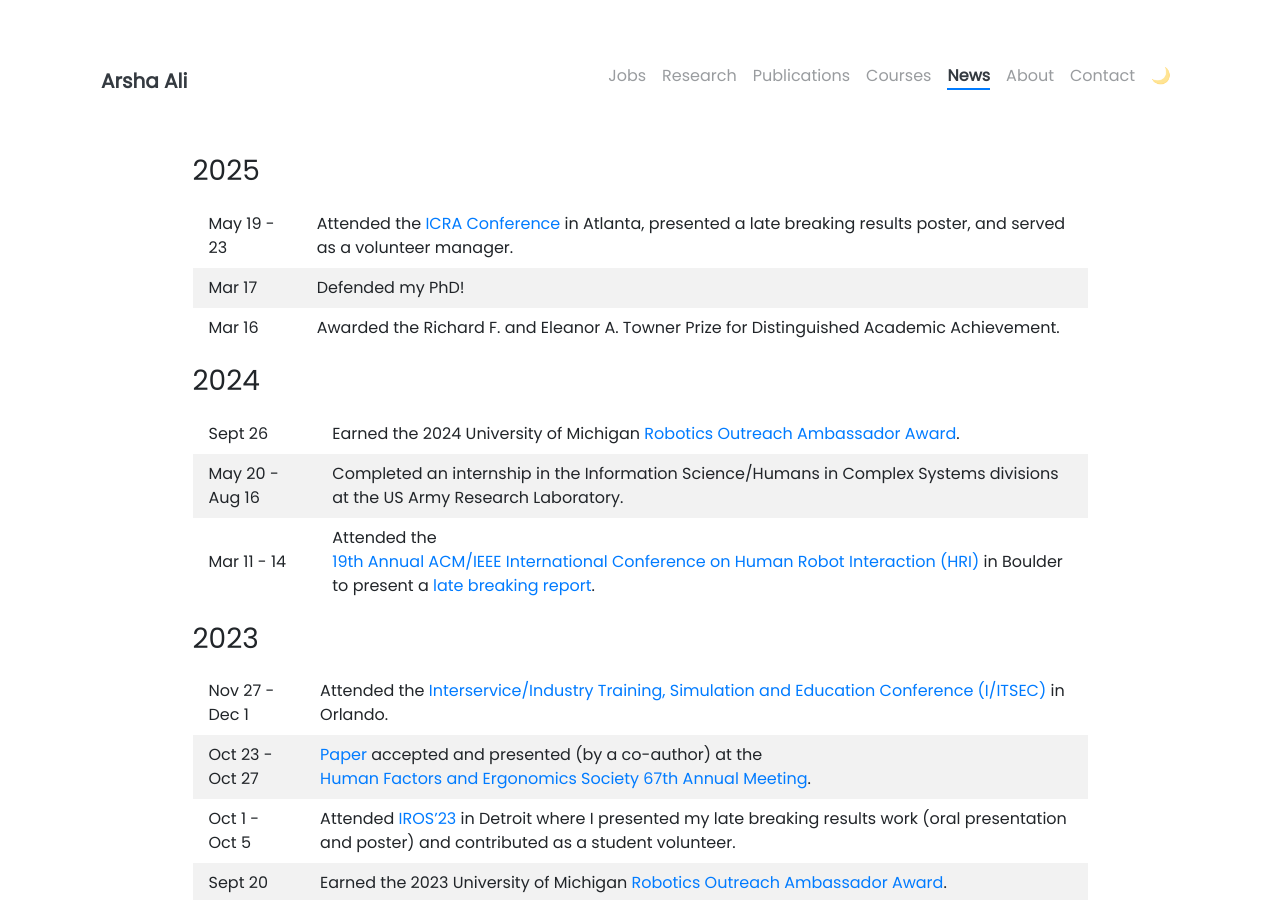
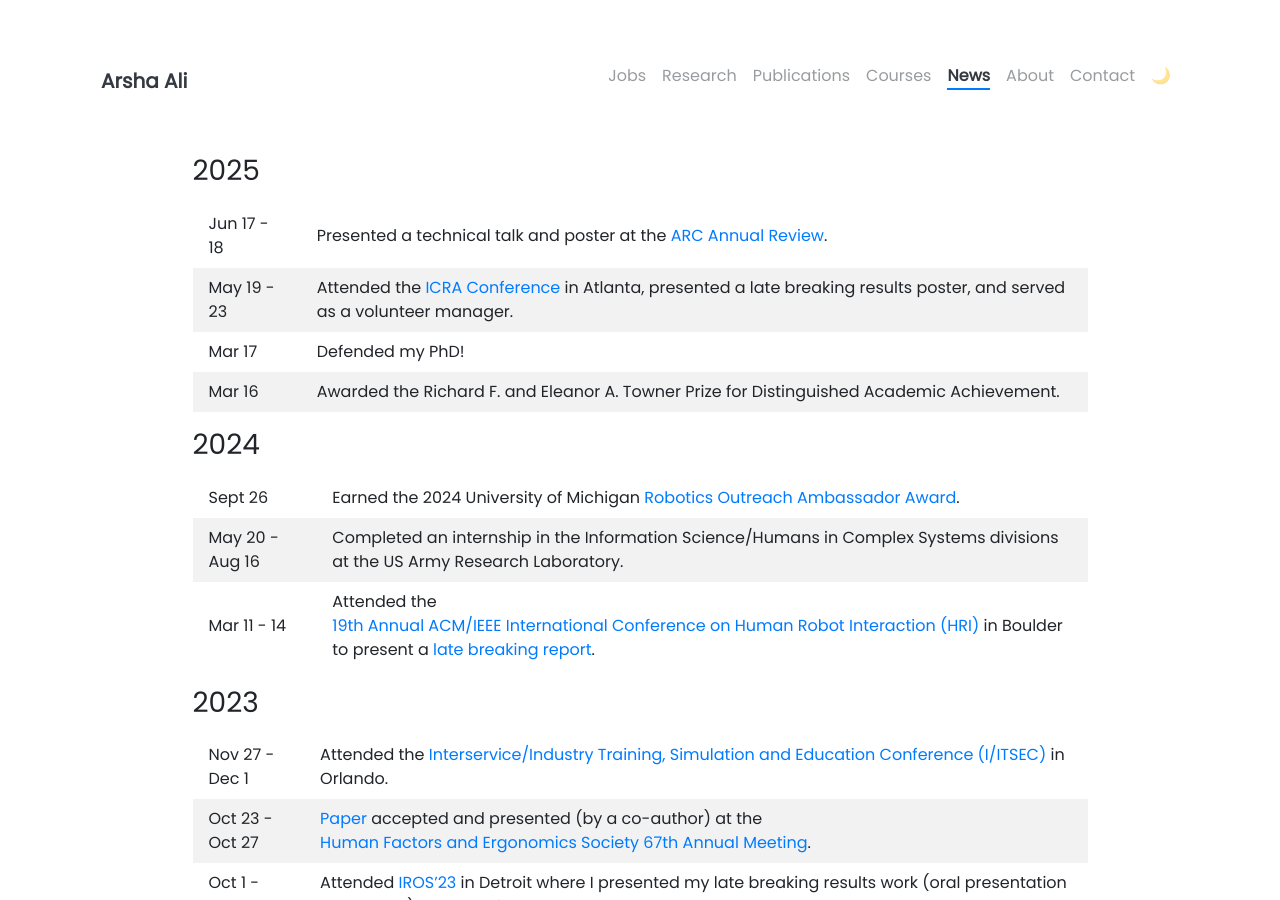
Before and after one commit to arshaali/arshaali.github.io, a Jekyll site: the page built from pages/news.md, in a window 1280 px wide and 900 px high. Built offline with Jekyll 4.4.1, drawn with Linux system fonts in a browser that asks for light colours; nearby versions of some CDN libraries.

Commit message:
Update news.md

```diff
--- a/pages/news.md
+++ b/pages/news.md
@@ -14,6 +14,7 @@ td, th {
 
 ### 2025
 
+Jun 17 - 18 | Presented a technical talk and poster at the [ARC Annual Review](https://arc.engin.umich.edu/events/annual-program-review/).
 May 19 - 23 | Attended the [ICRA Conference](https://2025.ieee-icra.org/) in Atlanta, presented a late breaking results poster, and served as a volunteer manager.
 Mar 17 | Defended my PhD!
 Mar 16 | Awarded the Richard F. and Eleanor A. Towner Prize for Distinguished Academic Achievement.
```
